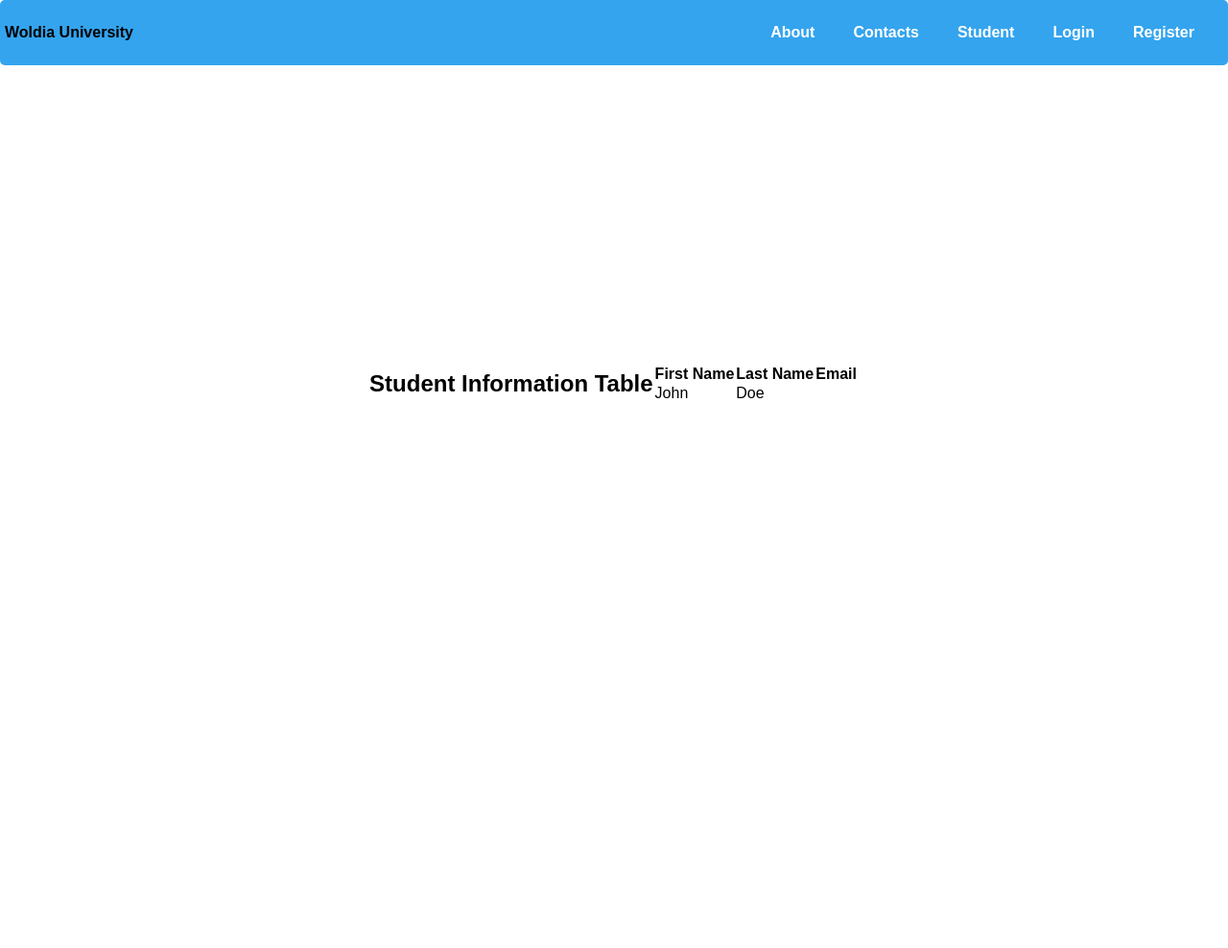
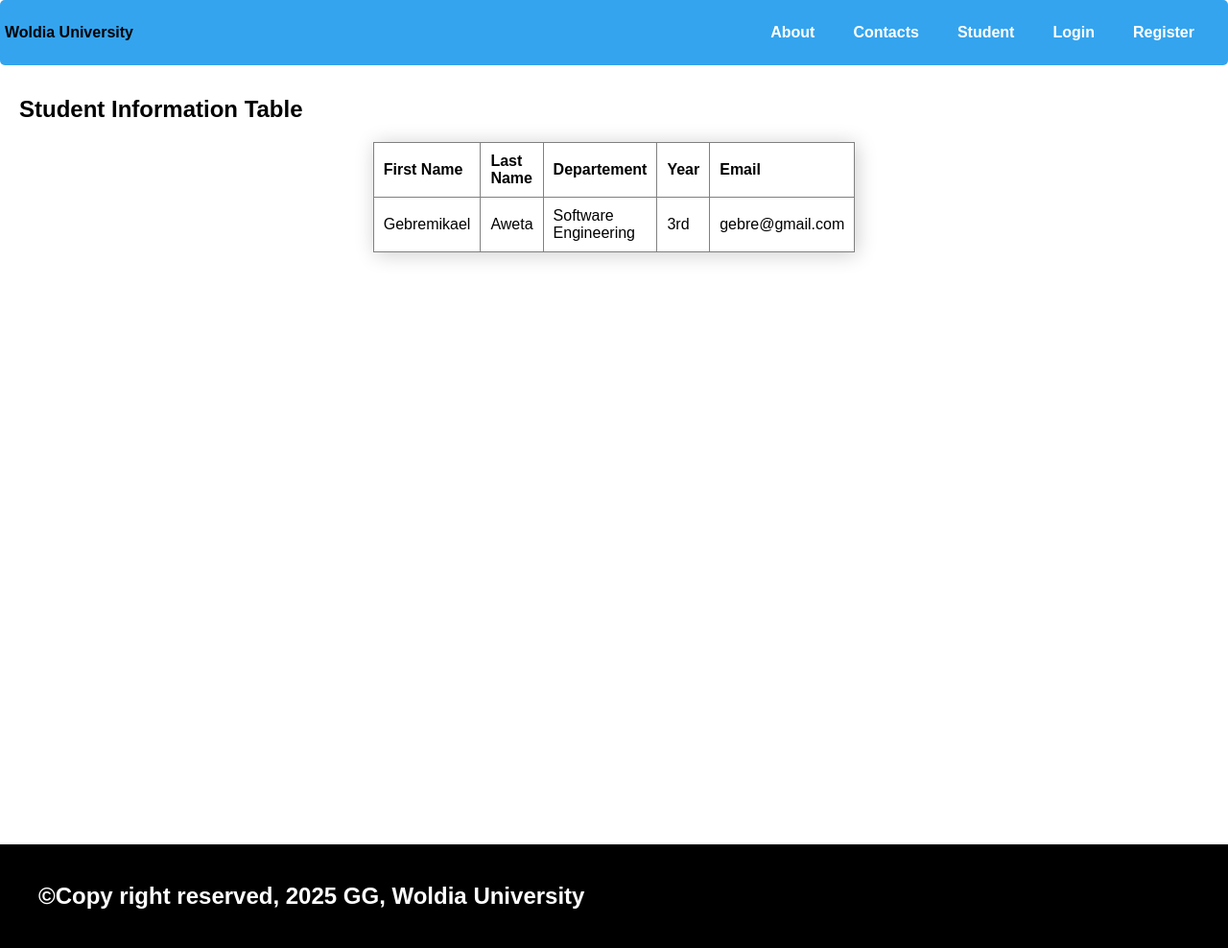
Before and after one commit to GebreAweta/Web-pages, a plain HTML site: page web practice/Student-table.html in a window 1280 px wide. Shown: the whole page at 96% size. Before the commit the page ends 800 px from the top, so only its background shows below. Drawn offline with Linux system fonts and the light colour scheme.

Commit message:
Student table css

```diff
--- a/web practice/Student-table.html
+++ b/web practice/Student-table.html
@@ -19,24 +19,31 @@
             <li><a href="./registration.html">Register</a></li>
         </ul>
     </div>
-    <div class="content info-table">
+    <div class="student-info">
         <h2>Student Information Table</h2>
+        <div class="container">
             <div class="table-container">
                 <table>
                     <tr>
                         <th>First Name</th>
                         <th>Last Name</th>
+                        <th>Departement</th>
+                        <th>Year</th>
                         <th>Email</th>
                     </tr>
                     <tr>
-                    <td>John</td>
-                    <td>Doe</td>
+                        <td>Gebremikael</td>
+                        <td>Aweta</td>
+                        <td>Software Engineering</td>
+                        <td>3rd</td>
+                        <td>gebre@gmail.com</td>
                     </tr>
                 </table>
             </div>
         </div>
-     <!-- <footer>
+    </div>
+     <footer>
         <h2>&copy;Copy right reserved, 2025 GG, Woldia University</h2>
-    </footer> -->
+    </footer>
 </body>
 </html>
--- a/web practice/style.css
+++ b/web practice/style.css
@@ -150,3 +150,33 @@ hr{
     color: blue;
     font-weight: bold;
 }
+.container{
+    display: flex;
+    justify-content: center;
+    align-items: center;;
+}
+.student-info{
+    margin-top: 5rem;
+    padding: 20px;
+    width: 100%;
+    height: 100vh;
+}
+.table-container{
+    display: flex;
+    justify-content: center;
+    align-items: center;
+    margin-top: 20px;
+}
+table, th, td {
+    border-collapse: collapse;
+    width: 500px;
+    padding: 10px;
+}
+th, td {
+    border: 1px solid gray;
+    padding: 10px;
+    text-align: left;
+}
+table{
+    box-shadow: 2px 2px 20px rgba(0, 0, 0, 0.2);
+}
```
Also changed, not shown: web practice/registration.html (+0 -2 lines). Lines whose indentation alone changed are shown as unchanged.
